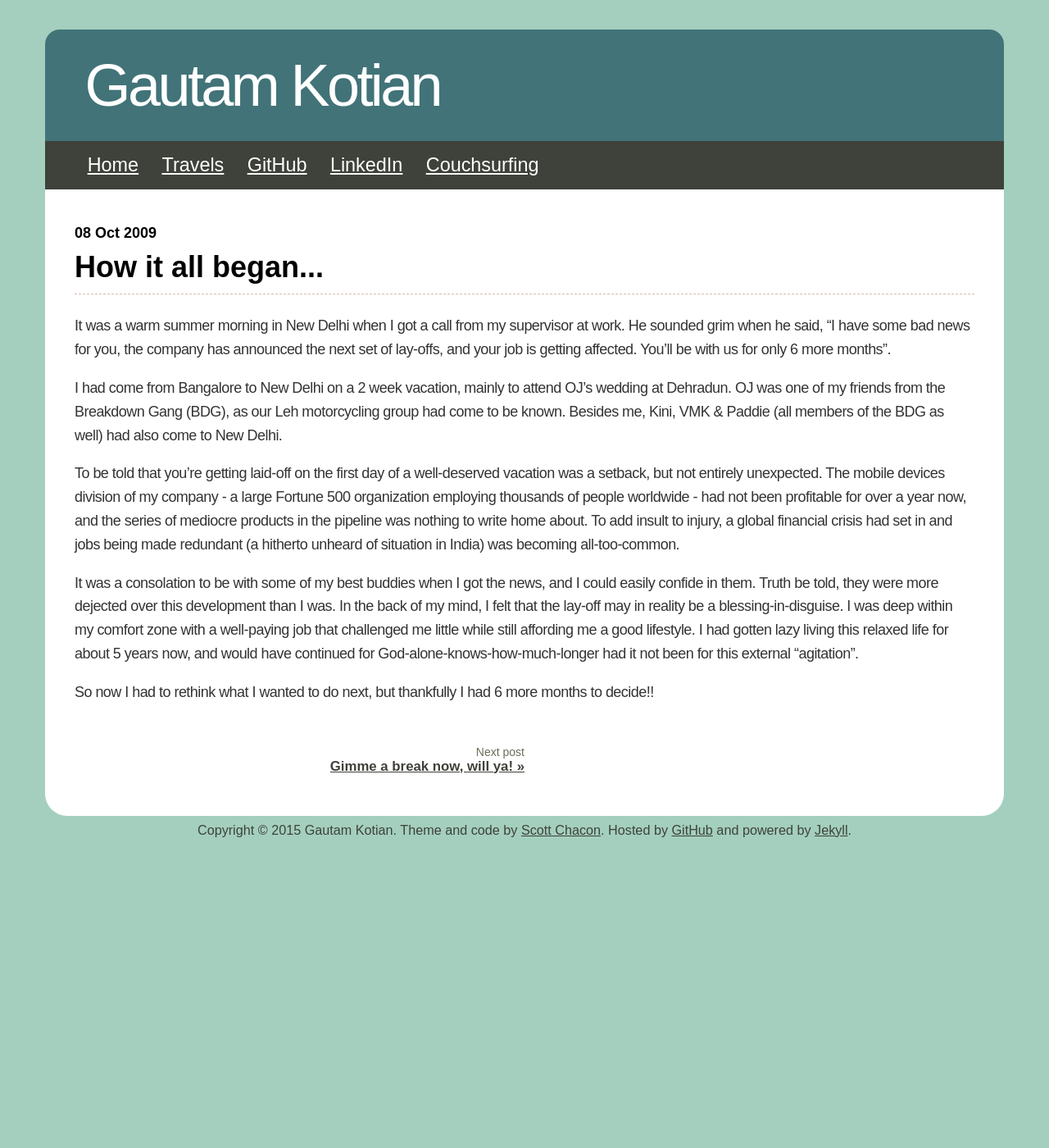
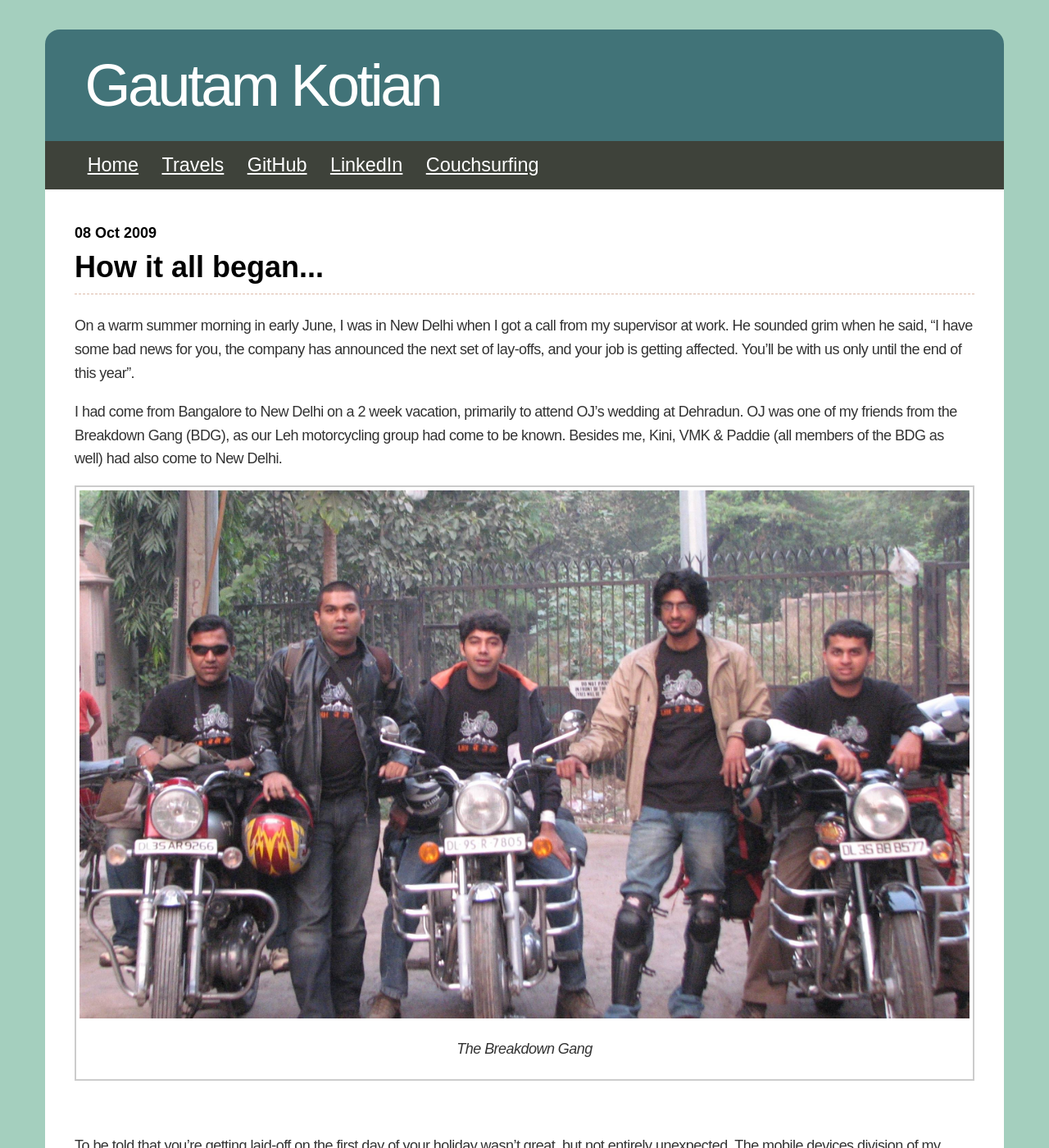
Before and after one commit to gkotian/gkotian.github.io, a Jekyll site: the page built from travels/_posts/2009-10-08-the-beginning.md, in a window 1280 px wide and 1400 px high. Shown: the whole window at 82% size. Built offline with Jekyll 4.4.1, drawn with Linux system fonts in a browser that asks for light colours; some of the changed text lies outside the part shown.

Commit message:
Work on first post

```diff
--- a/travels/_posts/2009-10-08-the-beginning.md
+++ b/travels/_posts/2009-10-08-the-beginning.md
@@ -5,32 +5,36 @@
 - India
 ---
 
-It was a warm summer morning in New Delhi when I got a call from my supervisor
+On a warm summer morning in early June, I was in New Delhi when I got a call from my supervisor
 at work. He sounded grim when he said, "I have some bad news for you, the
 company has announced the next set of lay-offs, and your job is getting
-affected. You'll be with us for only 6 more months".
+affected. You'll be with us only until the end of this year".
 
-I had come from Bangalore to New Delhi on a 2 week vacation, mainly to attend
+I had come from Bangalore to New Delhi on a 2 week vacation, primarily to attend
 OJ's wedding at Dehradun. OJ was one of my friends from the Breakdown Gang
 (BDG), as our Leh motorcycling group had come to be known. Besides me, Kini, VMK
 & Paddie (all members of the BDG as well) had also come to New Delhi.
 
-To be told that you're getting laid-off on the first day of a well-deserved
-vacation was a setback, but not entirely unexpected. The mobile devices division
-of my company - a large Fortune 500 organization employing thousands of people
-worldwide - had not been profitable for over a year now, and the series of
-mediocre products in the pipeline was nothing to write home about. To add insult
-to injury, a global financial crisis had set in and jobs being made redundant (a
-hitherto unheard of situation in India) was becoming all-too-common.
+{% include image.html
+    img="assets/travels/2009-10-08-breakdown-gang.jpg"
+    title="breakdown-gang"
+    caption="The Breakdown Gang" %}
 
-It was a consolation to be with some of my best buddies when I got the news, and
-I could easily confide in them. Truth be told, they were more dejected over this
-development than I was. In the back of my mind, I felt that the lay-off may in
-reality be a blessing-in-disguise. I was deep within my comfort zone with a
-well-paying job that challenged me little while still affording me a good
-lifestyle. I had gotten lazy living this relaxed life for about 5 years now, and
-would have continued for God-alone-knows-how-much-longer had it not been for
-this external "agitation".
+To be told that you're getting laid-off on the first day of your holiday wasn't
+great, but not entirely unexpected. The mobile devices division of my company, a
+well-known organization employing thousands of people worldwide - had not been
+profitable for over a year now, and the series of mediocre products in the
+pipeline was uninspiring. To make things worse, a global financial crisis had
+set in and jobs being made redundant (a hitherto rare situation in India) was
+becoming all-too-common.
 
-So now I had to rethink what I wanted to do next, but thankfully I had 6 more
-months to decide!!
+It was a consolation to be with my buddies when I got the news, and truth be
+told, they were more dejected over this development than I was. In the back of
+my mind, I felt that the lay-off may in reality be a blessing-in-disguise. I was
+deep in my comfort zone with a job that challenged me little while still
+affording me a comfortable lifestyle. I had gotten lazy living this relaxed life
+for over 5 years now, and would have continued for
+God-alone-knows-how-much-longer had it not been for this external push.
+
+So now I had to rethink what I wanted to do next, but thankfully I had until the
+end of the year to decide.
```
Also changed, not shown: assets/forrest-gump.jpg, assets/travels/2009-10-08-breakdown-gang.jpg (added).
